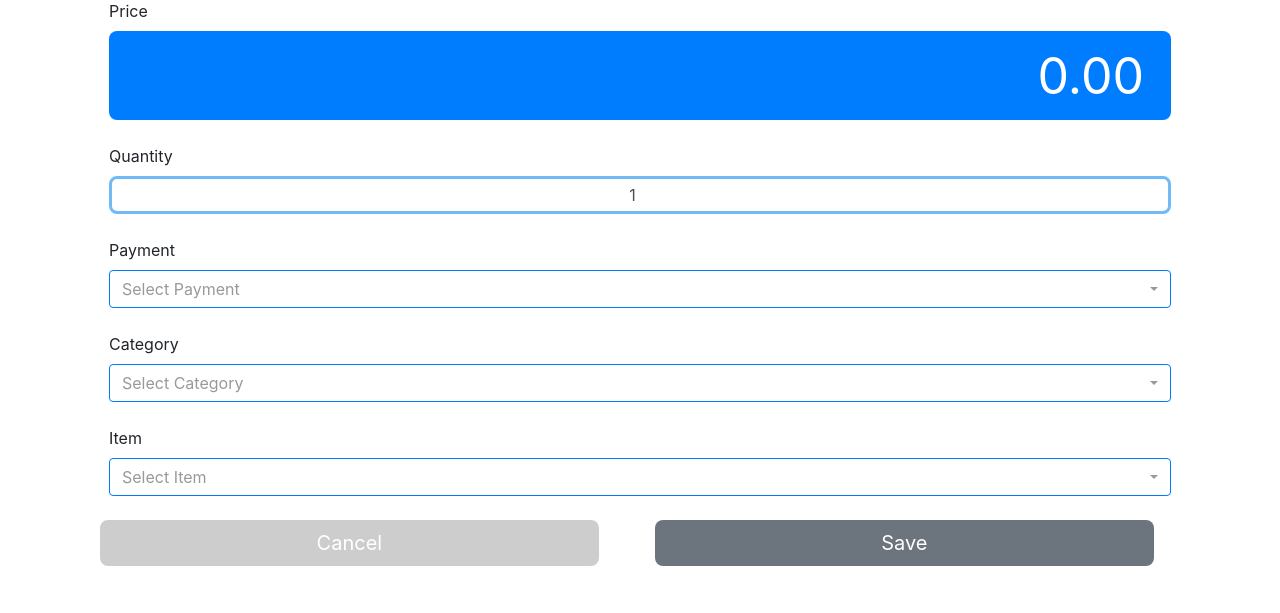
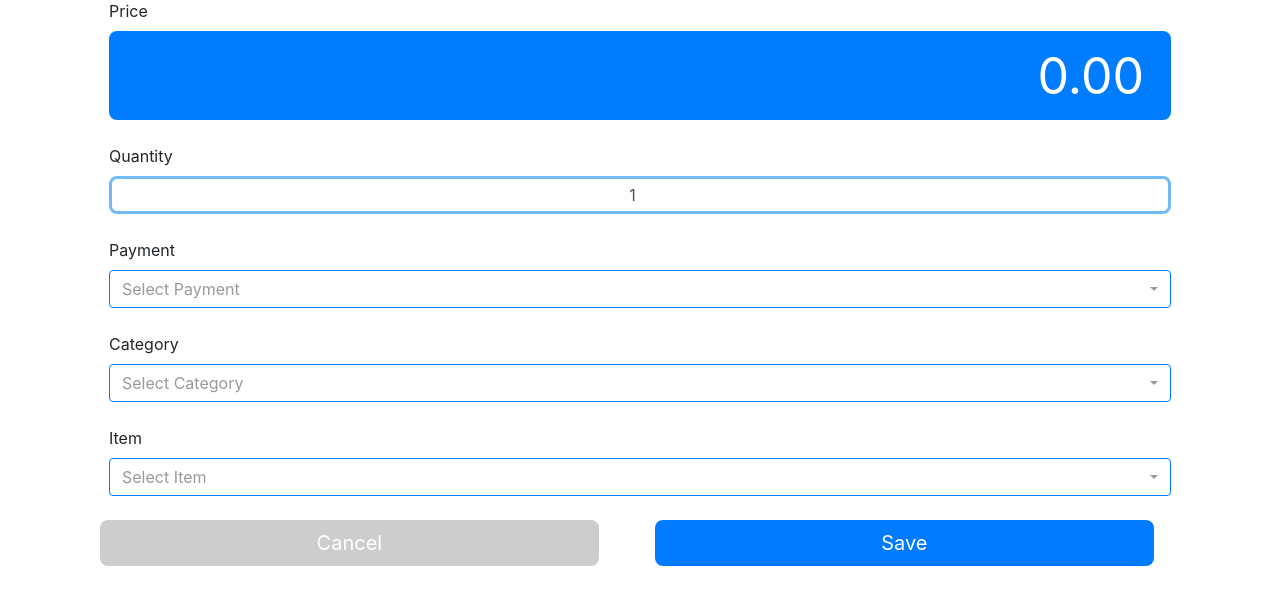
Before and after one commit to fvea/kleas-web-app, a Django app: page / in a window 1280 px wide. Shown: the part 187-800 px from the top of the page. Run offline with Django 4.2, Linux system fonts and the light colour scheme; data that the repository does not hold is empty.

Commit message:
changes in button

```diff
--- a/sales/templates/sales/add.html
+++ b/sales/templates/sales/add.html
@@ -29,7 +29,7 @@
         <button type="reset" class="btn btn-secondary btn-lg border-0 button-custom" id="cancel-btn">Cancel</button>
       </div>
       <div class="col">
-        <button type="submit" class="btn btn-secondary btn-lg border-0 button-custom" id="save-btn">Save</button>
+        <button type="submit" class="btn btn-primary btn-lg border-0 button-custom" id="save-btn">Save</button>
       </div>
     </div>
   </div>
```
